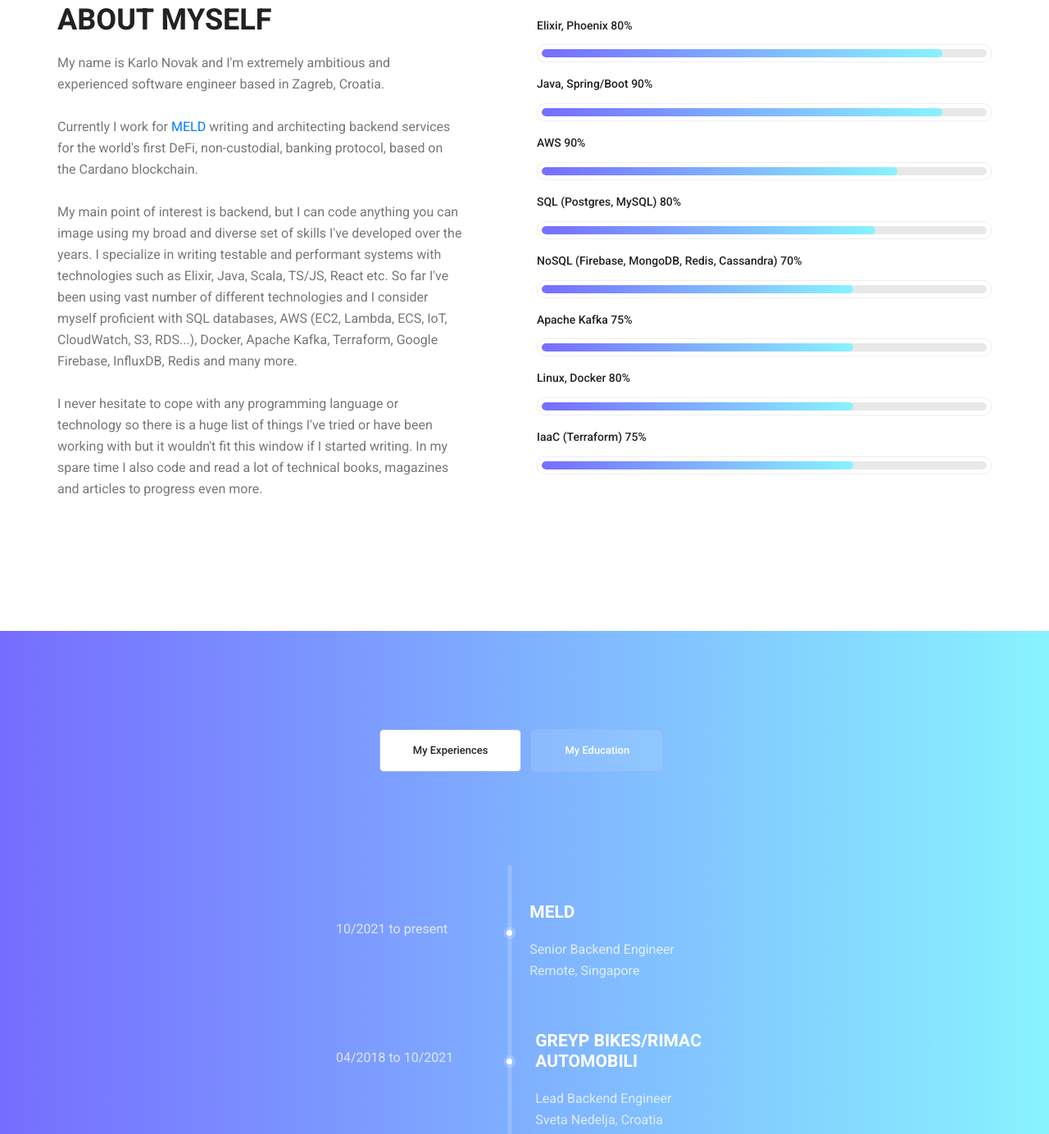
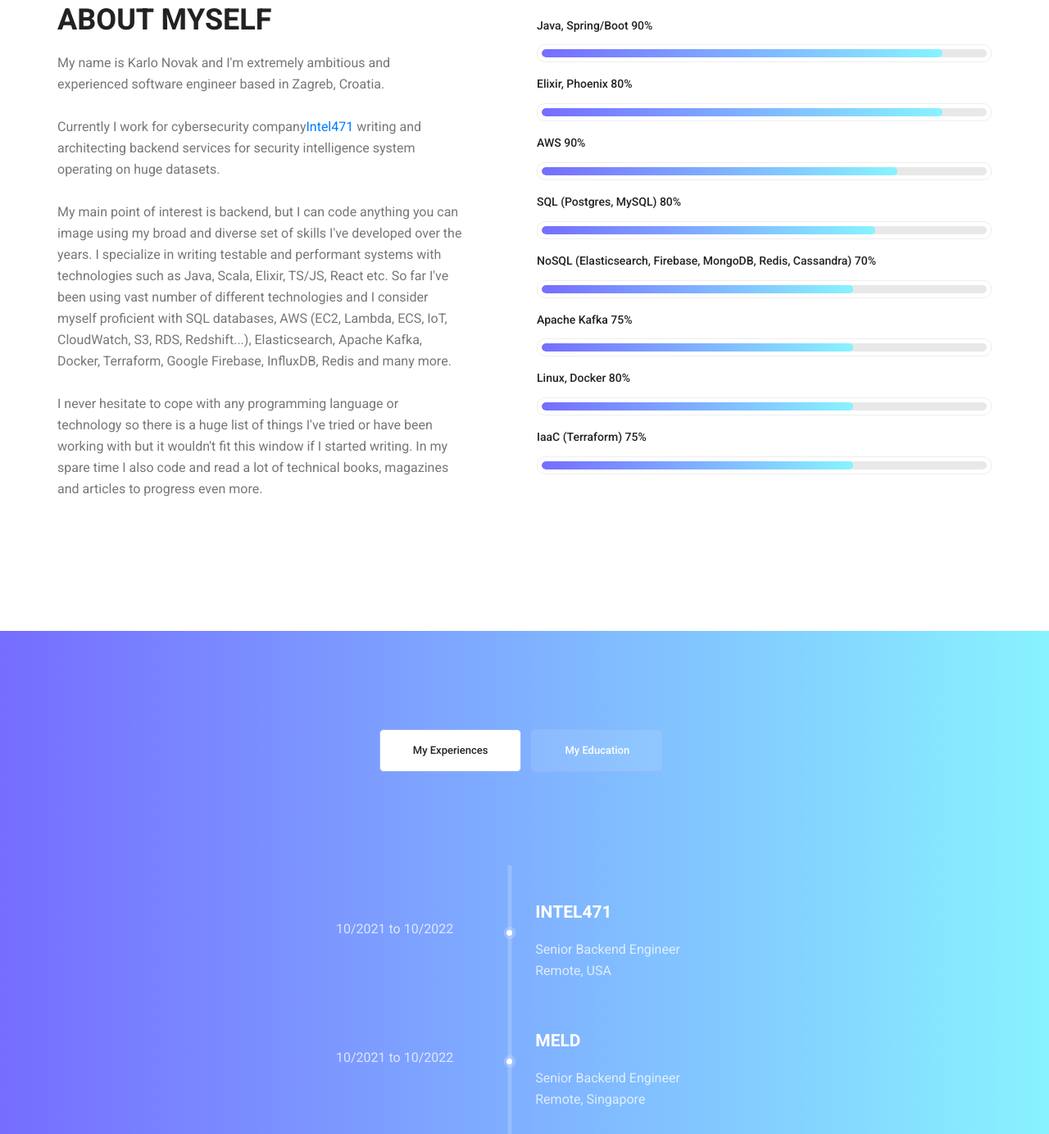
Before and after one commit to karlonovak/karlonovak.github.io, a plain HTML site: page index.html in a window 1280 px wide. Shown: the part 881-2265 px from the top of the page at 82% size. Drawn offline with Linux system fonts and the light colour scheme.

Commit message:
intel471 update@

```diff
--- a/index.html
+++ b/index.html
@@ -101,9 +101,9 @@
 								My name is Karlo Novak and I'm extremely ambitious and experienced software engineer based in Zagreb, Croatia.
 
 								<br><br>
-								Currently I work for <a href="https://www.meld.com" target="_blank">MELD</a> writing and architecting backend services for the world's first DeFi, non-custodial, banking protocol, based on the Cardano blockchain.
+								Currently I work for cybersecurity company<a href="https://intel471.com" target="_blank">Intel471</a> writing and architecting backend services for security intelligence system operating on huge datasets.
 								<br><br>
-								My main point of interest is backend, but I can code anything you can image using my broad and diverse set of skills I've developed over the years. I specialize in writing testable and performant systems with technologies such as Elixir, Java, Scala, TS/JS, React etc. So far I've been using vast number of different technologies and I consider myself proficient with SQL databases, AWS (EC2, Lambda, ECS, IoT, CloudWatch, S3, RDS...), Docker, Apache Kafka, Terraform, Google Firebase, InfluxDB, Redis and many more.
+								My main point of interest is backend, but I can code anything you can image using my broad and diverse set of skills I've developed over the years. I specialize in writing testable and performant systems with technologies such as Java, Scala, Elixir, TS/JS, React etc. So far I've been using vast number of different technologies and I consider myself proficient with SQL databases, AWS (EC2, Lambda, ECS, IoT, CloudWatch, S3, RDS, Redshift...), Elasticsearch, Apache Kafka, Docker, Terraform, Google Firebase, InfluxDB, Redis and many more.
 								<br><br>
 								I never hesitate to cope with any programming language or technology so there is a huge list of things I've tried or have been working with but it wouldn't fit this window if I started writing. In my spare time I also code and read a lot of technical books, magazines and articles to progress even more.
 							</p>
@@ -113,7 +113,7 @@
         				<div class="tools_expert">
         					<div class="skill_main">
 								<div class="skill_item">
-									<h4>Elixir, Phoenix <span class="counter">80</span>%</h4>
+									<h4>Java, Spring/Boot <span class="counter">90</span>%</h4>
 									<div class="progress_br">
 										<div class="progress">
 											<div class="progress-bar" role="progressbar" aria-valuenow="90" aria-valuemin="0" aria-valuemax="100"></div>
@@ -121,7 +121,7 @@
 									</div>
 								</div>
 								<div class="skill_item">
-									<h4>Java, Spring/Boot <span class="counter">90</span>%</h4>
+									<h4>Elixir, Phoenix <span class="counter">80</span>%</h4>
 									<div class="progress_br">
 										<div class="progress">
 											<div class="progress-bar" role="progressbar" aria-valuenow="90" aria-valuemin="0" aria-valuemax="100"></div>
@@ -144,14 +144,14 @@
 										</div>
 									</div>
 									</div>
-									<div class="skill_item">
-										<h4>NoSQL (Firebase, MongoDB, Redis, Cassandra) <span class="counter">70</span>%</h4>
-										<div class="progress_br">
-											<div class="progress">
-												<div class="progress-bar" role="progressbar" aria-valuenow="70" aria-valuemin="0" aria-valuemax="100"></div>
-											</div>
+								<div class="skill_item">
+									<h4>NoSQL (Elasticsearch, Firebase, MongoDB, Redis, Cassandra) <span class="counter">70</span>%</h4>
+									<div class="progress_br">
+										<div class="progress">
+											<div class="progress-bar" role="progressbar" aria-valuenow="70" aria-valuemin="0" aria-valuemax="100"></div>
 										</div>
 									</div>
+								</div>
 								<div class="skill_item">
 									<h4>Apache Kafka <span class="counter">75</span>%</h4>
 									<div class="progress_br">
@@ -203,7 +203,19 @@
 									<span></span>
 									<div class="media">
 										<div class="d-flex">
-											<p>10/2021 to present</p>
+											<p>10/2021 to 10/2022</p>
+										</div>
+										<div class="media-body">
+											<h4>Intel471</h4>
+											<p>Senior Backend Engineer <br />Remote, USA</p>
+										</div>
+									</div>
+								</li>
+								<li>
+									<span></span>
+									<div class="media">
+										<div class="d-flex">
+											<p>10/2021 to 10/2022</p>
 										</div>
 										<div class="media-body">
 											<h4>MELD</h4>
```
